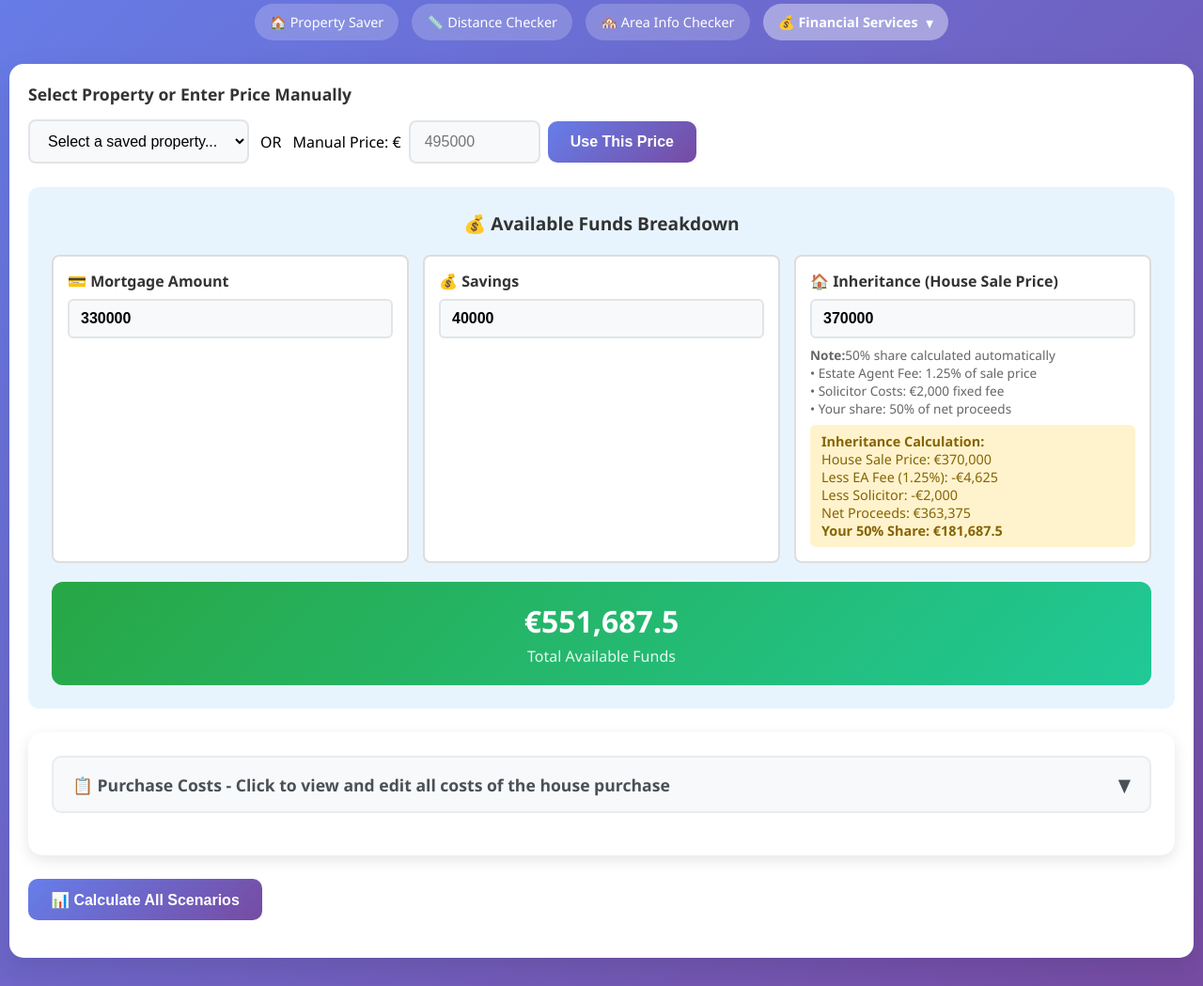
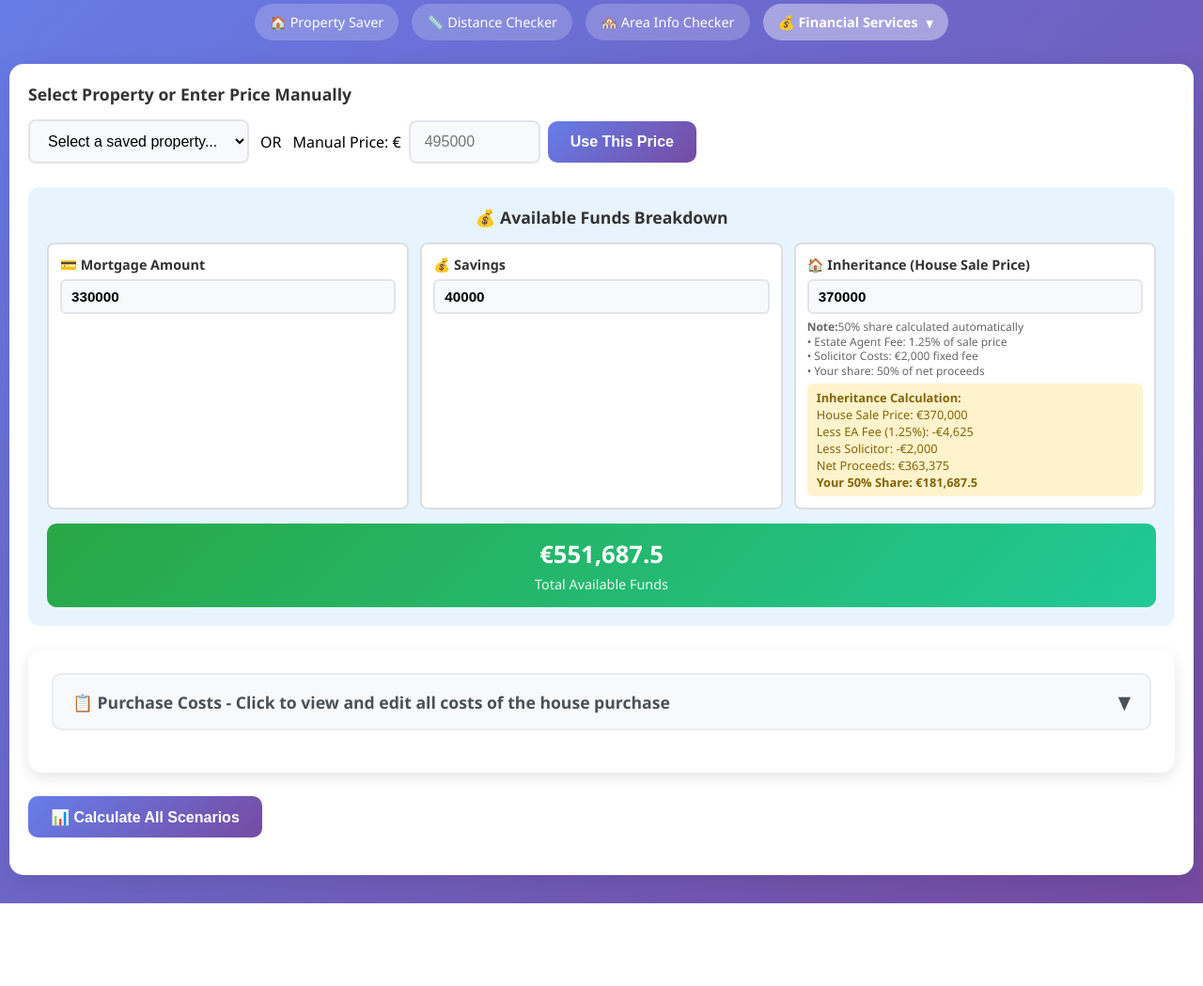
Before and after one commit to Leniston/Poeperty_saver, a PHP site: page /calculator.php in a window 1280 px wide. Shown: the part 118-1167 px from the top of the page at 94% size. After the commit the page ends 1079 px from the top, so only its background shows below. Run offline with PHP 8.4, Linux system fonts and the light colour scheme; data that the repository does not hold is empty.

Commit message:
Update calculator.php

```diff
--- a/calculator.php
+++ b/calculator.php
@@ -48,28 +48,28 @@
 
         .funds-section {
             background: #e8f4fd;
-            padding: 25px;
+            padding: 20px;
             border-radius: 12px;
             margin-bottom: 25px;
         }
 
         .funds-section h3 {
-            margin-bottom: 20px;
+            margin-bottom: 15px;
             color: #333;
-            font-size: 1.2rem;
+            font-size: 1.1rem;
             text-align: center;
         }
 
         .funds-grid {
             display: grid;
-            grid-template-columns: repeat(auto-fit, minmax(220px, 1fr));
-            gap: 15px;
-            margin-bottom: 20px;
+            grid-template-columns: repeat(auto-fit, minmax(200px, 1fr));
+            gap: 12px;
+            margin-bottom: 15px;
         }
 
         .fund-item {
             background: white;
-            padding: 15px;
+            padding: 12px;
             border-radius: 8px;
             border: 2px solid #ddd;
             transition: all 0.3s ease;
@@ -84,19 +84,19 @@
             display: block;
             font-weight: 600;
             color: #333;
-            margin-bottom: 8px;
-            font-size: 1rem;
+            margin-bottom: 6px;
+            font-size: 0.9rem;
         }
 
         .fund-input {
             width: 100%;
-            padding: 10px 12px;
+            padding: 8px 10px;
             border: 2px solid #e1e5e9;
             border-radius: 6px;
-            font-size: 1rem;
+            font-size: 0.95rem;
             font-weight: 600;
             background: #f8f9fa;
-            min-height: 40px;
+            min-height: 36px;
         }
 
         .fund-input:focus {
@@ -106,38 +106,38 @@
         }
 
         .inheritance-note {
-            margin-top: 8px;
-            font-size: 0.85rem;
+            margin-top: 6px;
+            font-size: 0.75rem;
             color: #666;
-            line-height: 1.4;
+            line-height: 1.3;
         }
 
         .inheritance-calculation {
-            margin-top: 8px;
-            padding: 8px 12px;
+            margin-top: 6px;
+            padding: 6px 10px;
             background: #fff3cd;
             border-radius: 6px;
-            font-size: 0.9rem;
+            font-size: 0.8rem;
             color: #856404;
         }
 
         .total-funds {
             background: linear-gradient(135deg, #28a745, #20c997);
             color: white;
-            padding: 20px;
-            border-radius: 12px;
+            padding: 15px;
+            border-radius: 10px;
             text-align: center;
-            margin-top: 20px;
+            margin-top: 15px;
         }
 
         .total-amount {
-            font-size: 2rem;
+            font-size: 1.6rem;
             font-weight: bold;
             margin-bottom: 5px;
         }
 
         .total-label {
-            font-size: 1rem;
+            font-size: 0.9rem;
             opacity: 0.9;
         }
 
@@ -416,11 +416,11 @@
             }
 
             .funds-section {
-                padding: 20px;
+                padding: 15px;
             }
 
             .total-amount {
-                font-size: 1.7rem;
+                font-size: 1.4rem;
             }
 
             .costs-section {
```
